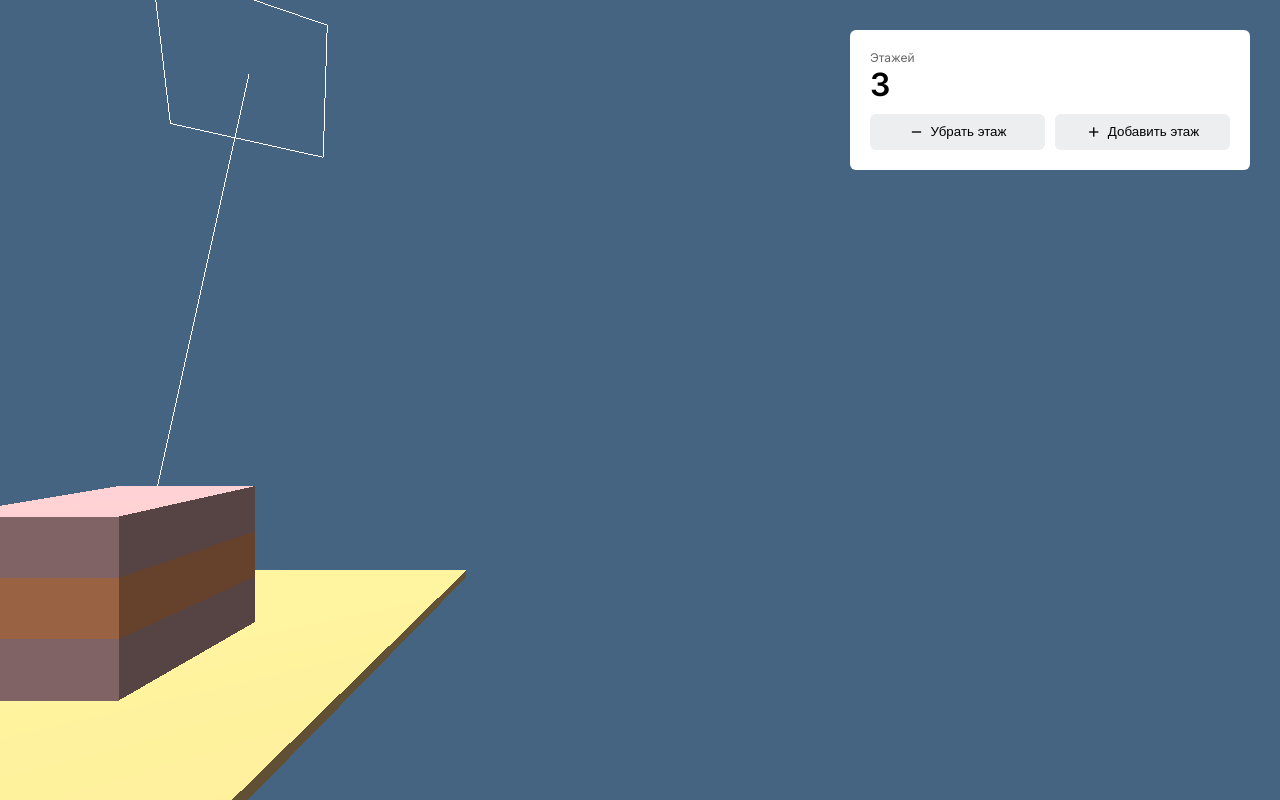
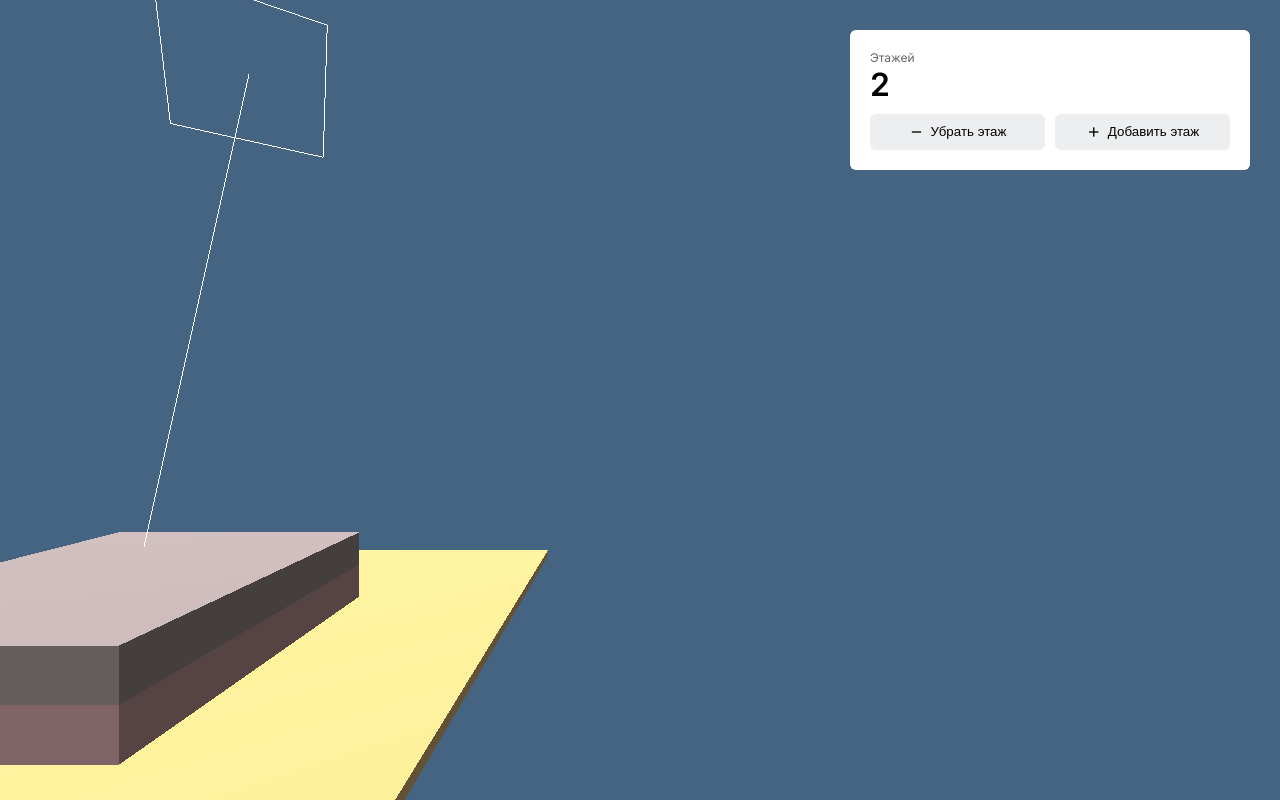
Before and after one commit to Crepiks/papaya-building, a website built with Parcel: page src/index.html in a window 1280 px wide. Both pictures are taken after a click on the button "Убрать этаж". Built offline with nearby package versions, Linux system fonts and the light colour scheme; animation ran at ten frames a second.

Commit message:
feat: implement adding and removing floors of building

```diff
--- a/src/index.html
+++ b/src/index.html
@@ -81,13 +81,13 @@
   <body>
     <div class="info">
       <span class="info__description">Этажей</span>
-      <span class="info__title">3</span>
+      <span class="info__title" id="number-of-floors">3</span>
       <div class="info__buttons">
-        <button class="info__button">
+        <button class="info__button" id="remove-floor-button">
           <i class="bx bx-minus info__button-icon"></i>
           <span class="info__button-text">Убрать этаж</span>
         </button>
-        <button class="info__button">
+        <button class="info__button" id="add-floor-button">
           <i class="bx bx-plus info__button-icon"></i>
           <span class="info__button-text">Добавить этаж</span>
         </button>
--- a/src/scripts/main.js
+++ b/src/scripts/main.js
@@ -6,8 +6,7 @@ const renderer = new THREE.WebGLRenderer();
 renderer.setSize(window.innerWidth, window.innerHeight);
 document.body.appendChild(renderer.domElement);
 
-const scene = new THREE.Scene();
-scene.background = new THREE.Color(0x446481);
+const scene = buildScene();
 
 buildLights();
 
@@ -16,16 +15,23 @@ const camera = buildCamera();
 const orbit = new OrbitControls(camera, renderer.domElement);
 orbit.update();
 
-const axesHelper = new THREE.AxesHelper(3);
-scene.add(axesHelper);
+const floors = [];
 
 const FOUNDATION_HEIGHT = 0.2;
-const FLOOR_HEIGTH = 1;
+const FLOOR_HEIGTH = 0.8;
+const ODD_FLOORS_COLOR = 0xc4989a;
+const EVEN_FLOORS_COLOR = 0x9a8c8c;
 
 buildFoundation();
-buildFloor(FOUNDATION_HEIGHT / 2, 0xc4989a);
-buildFloor(FOUNDATION_HEIGHT / 2 + FLOOR_HEIGTH, 0xeb9665);
-buildFloor(FOUNDATION_HEIGHT / 2 + FLOOR_HEIGTH * 2, 0xc4989a);
+floors.push(buildFloor(FOUNDATION_HEIGHT / 2, ODD_FLOORS_COLOR));
+floors.push(
+  buildFloor(FOUNDATION_HEIGHT / 2 + FLOOR_HEIGTH, EVEN_FLOORS_COLOR)
+);
+floors.push(
+  buildFloor(FOUNDATION_HEIGHT / 2 + FLOOR_HEIGTH * 2, ODD_FLOORS_COLOR)
+);
+
+renderer.setAnimationLoop(animate);
 
 function animate() {
   orbit.update();
@@ -33,7 +39,14 @@ function animate() {
   renderer.render(scene, camera);
 }
 
-renderer.setAnimationLoop(animate);
+listenToFloorsChange();
+
+function buildScene() {
+  const scene = new THREE.Scene();
+  scene.background = new THREE.Color(0x446481);
+
+  return scene;
+}
 
 function buildCamera() {
   const camera = new THREE.PerspectiveCamera(
@@ -62,7 +75,7 @@ function buildLights() {
 }
 
 function buildFoundation() {
-  const boxGeometry = new THREE.BoxGeometry(10, FOUNDATION_HEIGHT, 10);
+  const boxGeometry = new THREE.BoxGeometry(14, FOUNDATION_HEIGHT, 14);
   const boxMaterial = new THREE.MeshStandardMaterial({ color: 0xdeb775 });
   const box = new THREE.Mesh(boxGeometry, boxMaterial);
 
@@ -74,7 +87,7 @@ function buildFoundation() {
 }
 
 function buildFloor(baseY = FOUNDATION_HEIGHT / 2, color) {
-  const boxGeometry = new THREE.BoxGeometry(3, FLOOR_HEIGTH, 3);
+  const boxGeometry = new THREE.BoxGeometry(6, FLOOR_HEIGTH, 6);
   const boxMaterial = new THREE.MeshStandardMaterial({ color });
   const box = new THREE.Mesh(boxGeometry, boxMaterial);
 
@@ -84,3 +97,39 @@ function buildFloor(baseY = FOUNDATION_HEIGHT / 2, color) {
 
   return box;
 }
+
+function listenToFloorsChange() {
+  const removeFloorButton = document.getElementById("remove-floor-button");
+  removeFloorButton.addEventListener("click", () => {
+    const floor = floors.pop();
+    scene.remove(floor);
+    setNumberOfFloors(floors.length);
+  });
+
+  const addFloorButton = document.getElementById("add-floor-button");
+  addFloorButton.addEventListener("click", createNewFloor);
+
+  function createNewFloor() {
+    if (floors.length % 2 === 0) {
+      floors.push(
+        buildFloor(
+          FOUNDATION_HEIGHT / 2 + FLOOR_HEIGTH * floors.length,
+          ODD_FLOORS_COLOR
+        )
+      );
+    } else {
+      floors.push(
+        buildFloor(
+          FOUNDATION_HEIGHT / 2 + FLOOR_HEIGTH * floors.length,
+          EVEN_FLOORS_COLOR
+        )
+      );
+    }
+    setNumberOfFloors(floors.length);
+  }
+
+  function setNumberOfFloors(value) {
+    const numberOfFloorsLabel = document.getElementById("number-of-floors");
+    numberOfFloorsLabel.innerText = value;
+  }
+}
```
